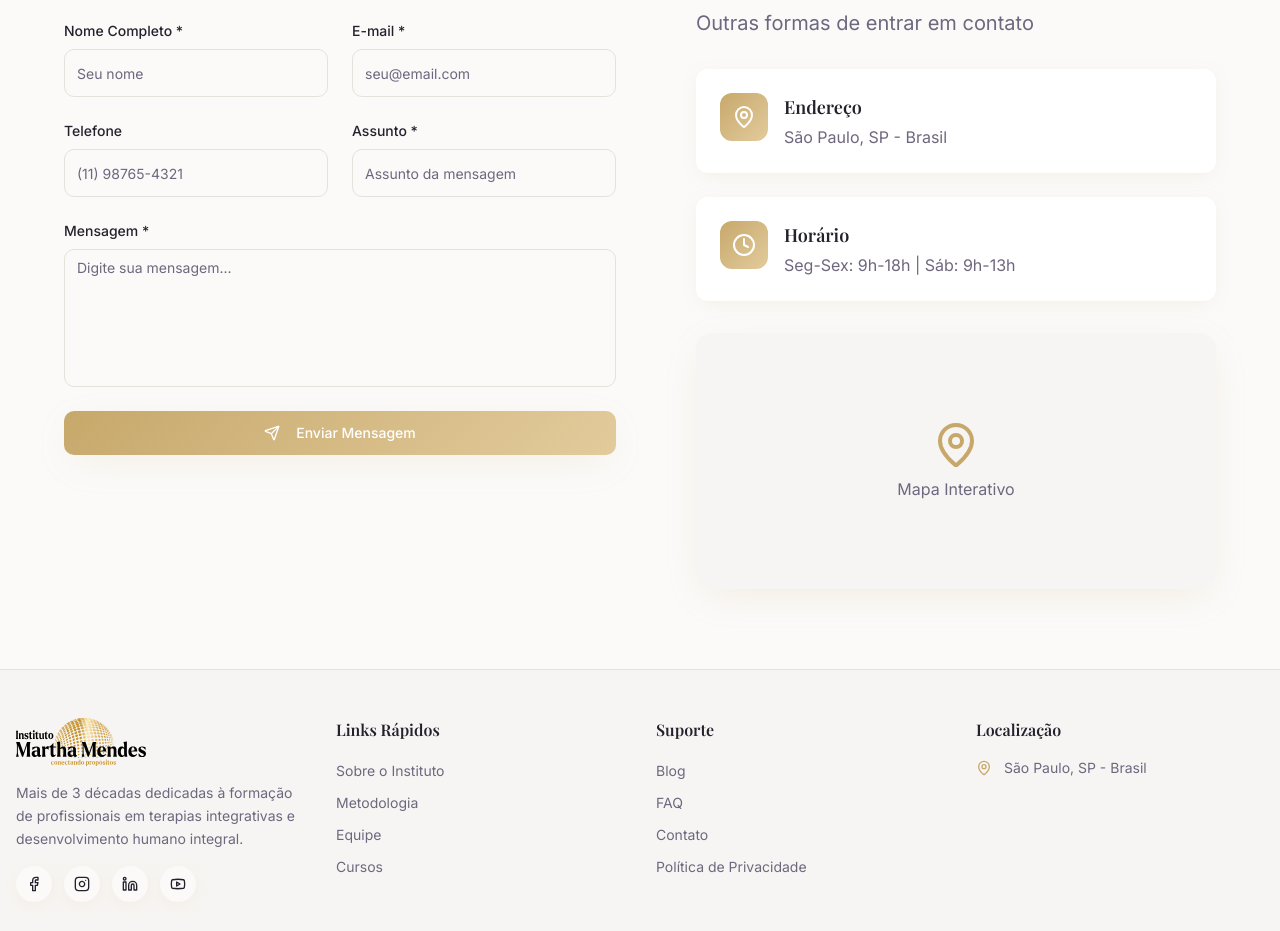
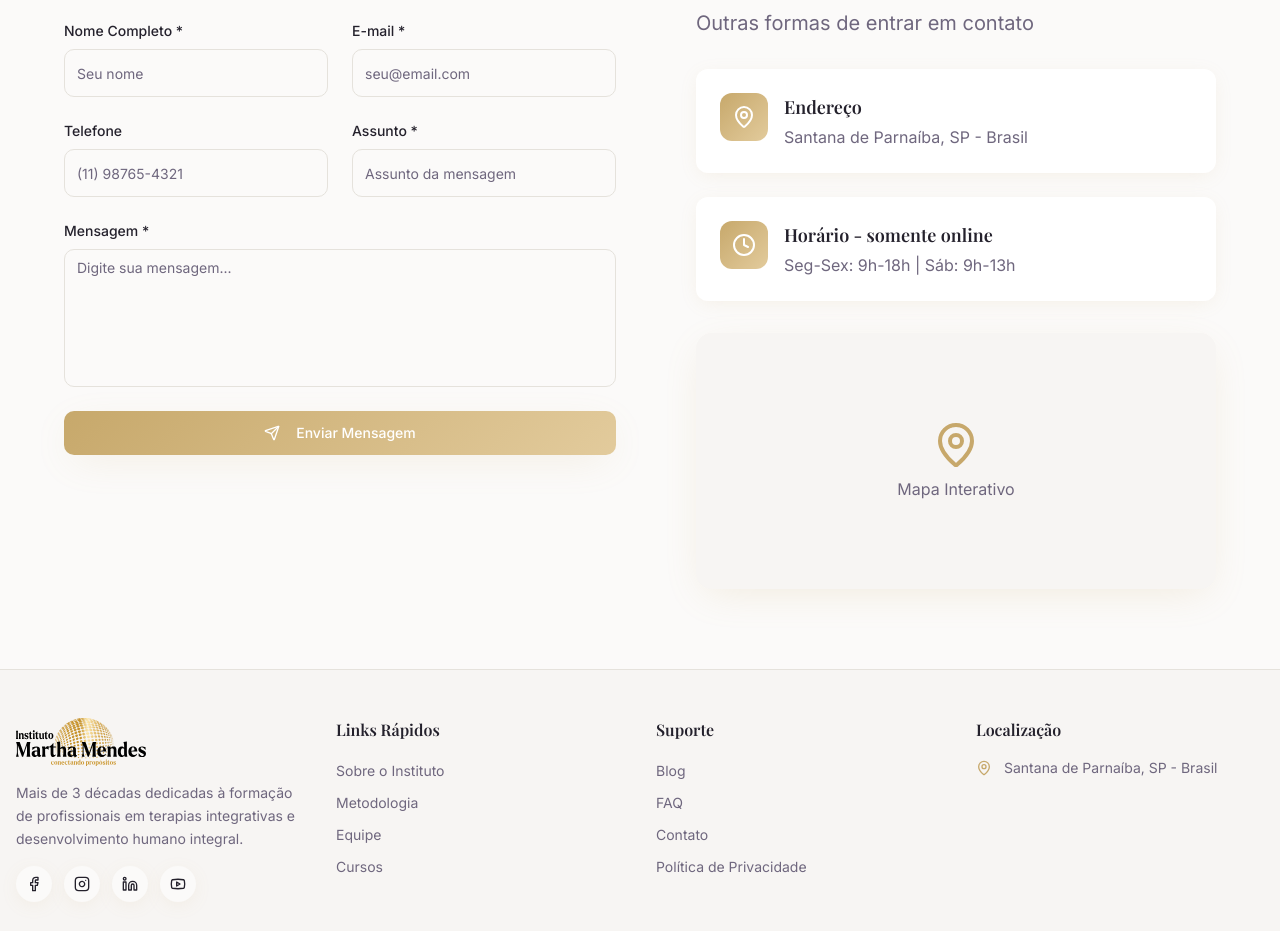
Before and after one commit to mfarsetti/instituto-martha-mendes, a React (Vite) app: page /contato in a window 1280 px wide. Shown: the part 589-1520 px from the top of the page. Built offline with nearby package versions, Linux system fonts and the light colour scheme; no server answers; the HTML template or start-up script is replaced by a standard one.

Commit message:
fix: ajustes finais

```diff
--- a/index.html
+++ b/index.html
@@ -7,8 +7,9 @@
     <meta name="description" content="Instituto Martha Mendes - Mais de 3 décadas formando profissionais em terapias integrativas, Psicobiosofia® e desenvolvimento humano integral." />
     <meta name="author" content="Instituto Martha Mendes" />
     <meta name="keywords" content="terapias integrativas, psicobiosofia, florais, hipnose, desenvolvimento humano, cursos online" />
-    <link rel="icon" type="image/svg+xml" href="./src/assets/logo.svg" />
-    <link rel="apple-touch-icon" href="./src/assets/logo.svg" />
+    <link rel="icon" type="image/svg+xml" href="/favicon.svg" />
+    <link rel="icon" type="image/x-icon" href="/favicon.ico" />
+    <link rel="apple-touch-icon" href="/favicon.svg" />
 
     <meta property="og:title" content="Instituto Martha Mendes | Educação em Terapias Integrativas" />
     <meta property="og:description" content="Mais de 3 décadas formando profissionais em terapias integrativas e desenvolvimento humano integral." />
--- a/src/components/home/PalestrasConsultorias.tsx
+++ b/src/components/home/PalestrasConsultorias.tsx
@@ -115,7 +115,7 @@ const PalestrasConsultorias = () => {
                 <div className="flex items-center gap-4">
                   <div className="flex items-center gap-4">
                     <Users className="w-12 h-12 text-primary" />
-                    <div className="w-12 h-12 rounded-xl overflow-hidden border border-primary/20 shadow-soft bg-background">
+                    <div className="w-[145px] h-[100px] rounded-xl overflow-hidden border border-primary/20 shadow-soft bg-background">
                       <img
                         src={somar}
                         alt="Instituto Somar"
--- a/src/components/layout/Footer.tsx
+++ b/src/components/layout/Footer.tsx
@@ -95,7 +95,7 @@ const Footer = () => {
             <ul className="space-y-3">
               <li className="flex items-start space-x-3">
                 <MapPin className="w-4 h-4 text-primary mt-0.5 flex-shrink-0" />
-                <span className="text-sm text-muted-foreground">São Paulo, SP - Brasil</span>
+                <span className="text-sm text-muted-foreground">Santana de Parnaíba, SP - Brasil</span>
               </li>
             </ul>
           </div>
--- a/src/pages/Contato.tsx
+++ b/src/pages/Contato.tsx
@@ -61,12 +61,12 @@ const Contato = () => {
     {
       icon: MapPin,
       title: "Endereço",
-      content: "São Paulo, SP - Brasil",
+      content: "Santana de Parnaíba, SP - Brasil",
       link: null,
     },
     {
       icon: Clock,
-      title: "Horário",
+      title: "Horário - somente online",
       content: "Seg-Sex: 9h-18h | Sáb: 9h-13h",
       link: null,
     },
```
Also changed, not shown: public/favicon.svg (added), 1 other file (tests, documents, lock files or other folders).
